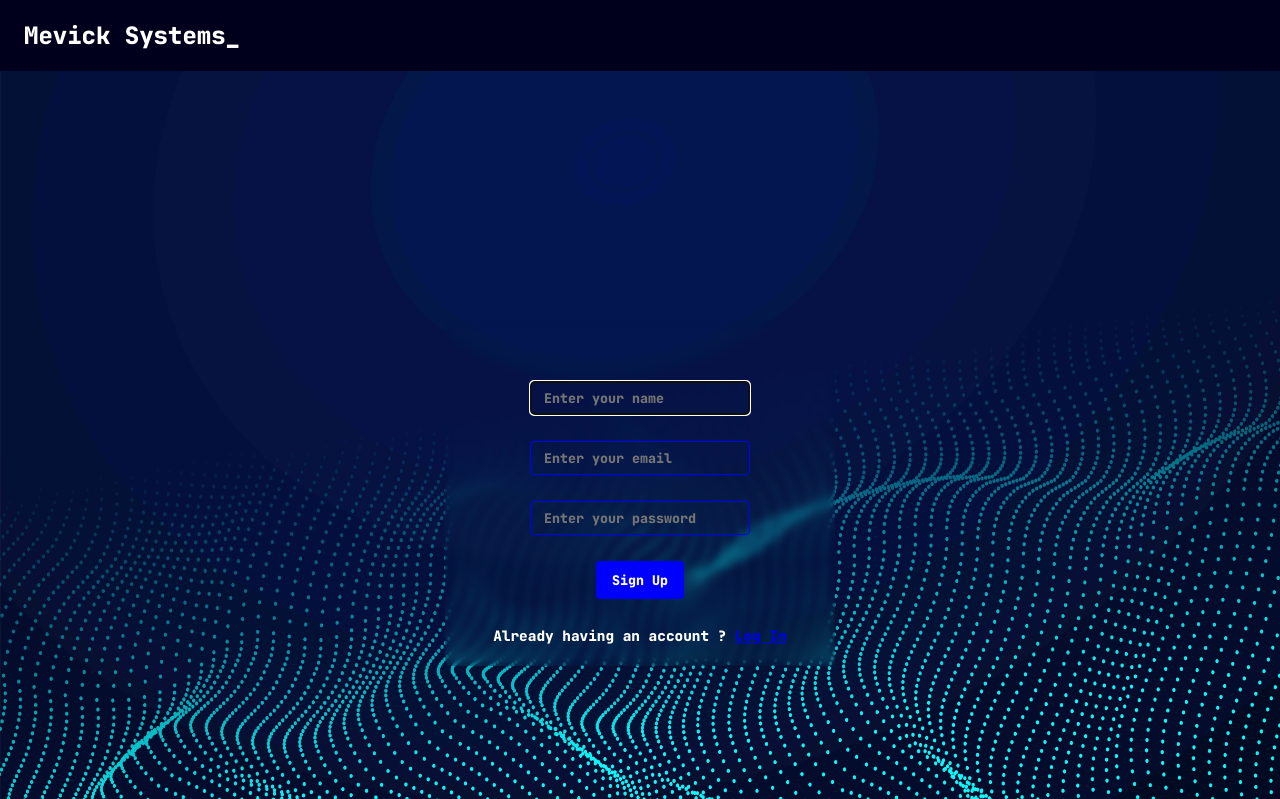
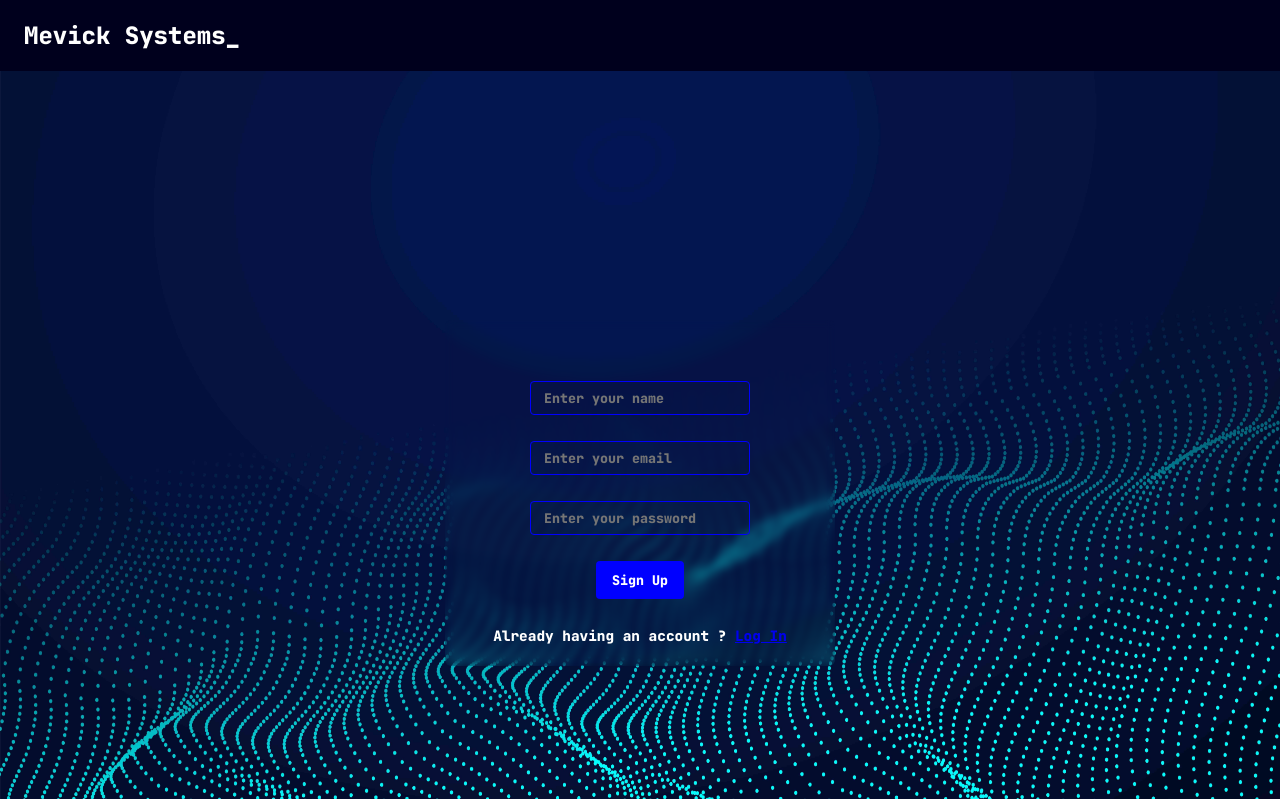
Before and after one commit to JosiasAurel/mevick-systems, a Node server app: template views/signup.ejs in a window 1280 px wide, with the restyled element focused. Shown: the top 799 px of the page. Run offline with Node 20, Linux system fonts and the light colour scheme; the template is opened without the code that fills it, so the values that code supplies are empty; some libraries are stand-ins or nearby versions.

Commit message:
remove focus outline on form->input

```diff
--- a/public/css/global.css
+++ b/public/css/global.css
@@ -66,3 +66,7 @@ img.background {
   display: flex;
   flex-direction: column;
 }
+
+input:focus {
+  outline: none;
+}
```
